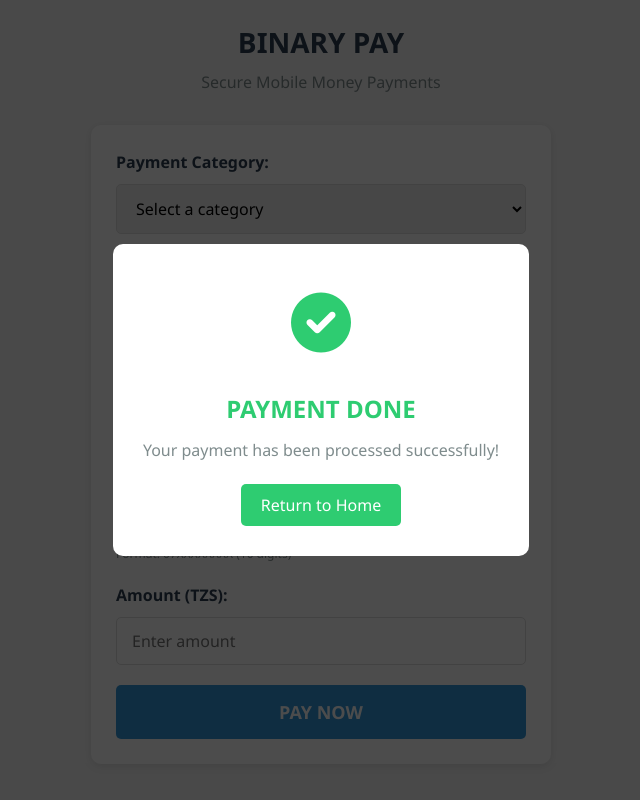
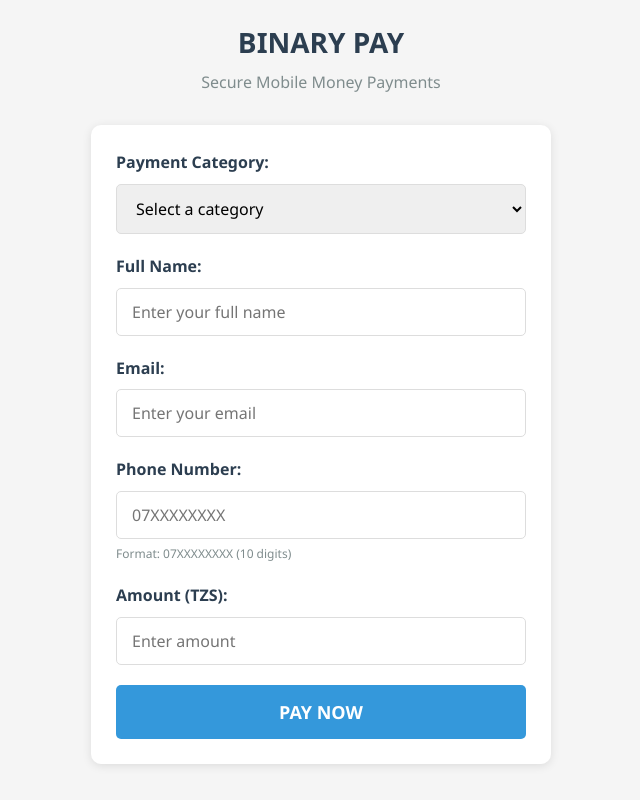
Before and after one commit to JacksonErick/pamentblogg, a PHP site: page / in a window 1280 px wide. Shown: the whole page, without its empty margins (319-959 px from the left). Run offline with PHP 8.4, Linux system fonts and the light colour scheme.

Commit message:
Update index.php

```diff
--- a/index.php
+++ b/index.php
@@ -59,18 +59,6 @@
         </div>
     </div>
 
-    <!-- Success Modal -->
-    <div id="successModal" class="modal hidden">
-        <div class="modal-content">
-            <div class="success-icon">
-                <i class="fas fa-check-circle"></i>
-            </div>
-            <h2>PAYMENT DONE</h2>
-            <p>Your payment has been processed successfully!</p>
-            <button id="returnHome" class="btn-home">Return to Home</button>
-        </div>
-    </div>
-
     <script src="js/script.js"></script>
 </body>
 </html>
```
